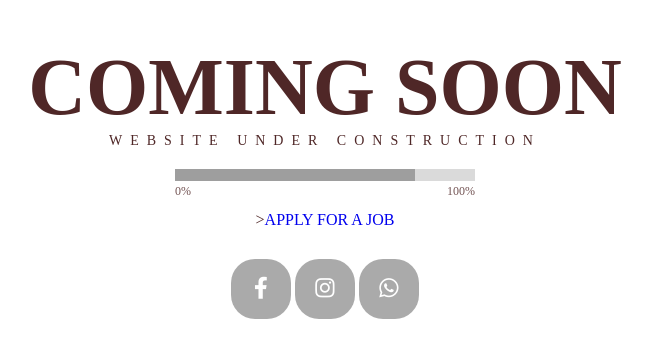
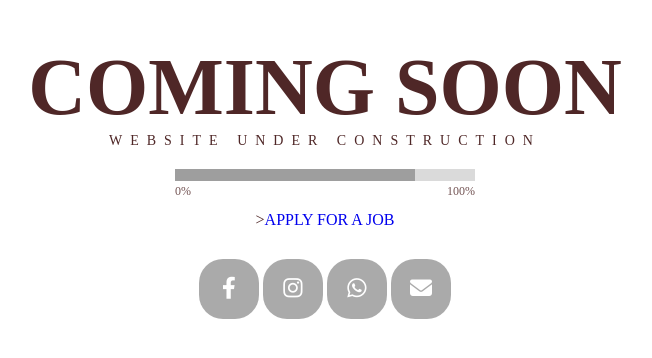
Before and after one commit to thesalah1212/tvleb.com, a plain HTML site: page index.html in a window 1280 px wide. Shown: the part 220-578 px from the top of the page, without its empty margins (315-967 px from the left). Drawn offline with Linux system fonts and the light colour scheme.

Commit message:
Update index.html
adding new email button

```diff
--- a/index.html
+++ b/index.html
@@ -22,7 +22,7 @@
             <a href="https://www.facebook.com/OStories2019/"><i class="fab fa-facebook-f"></i></a>
             <a href="https://www.instagram.com/ostories.hd/"><i class="fab fa-instagram"></i></a>
             <a href="https://wa.me/96170437307"><i class="fab fa-whatsapp"></i></a>
-
+            <a href="mailto:info@ostories.me"><i class="fa-solid fa-envelope"></i></a>
         </div>
     </div>
 
```
